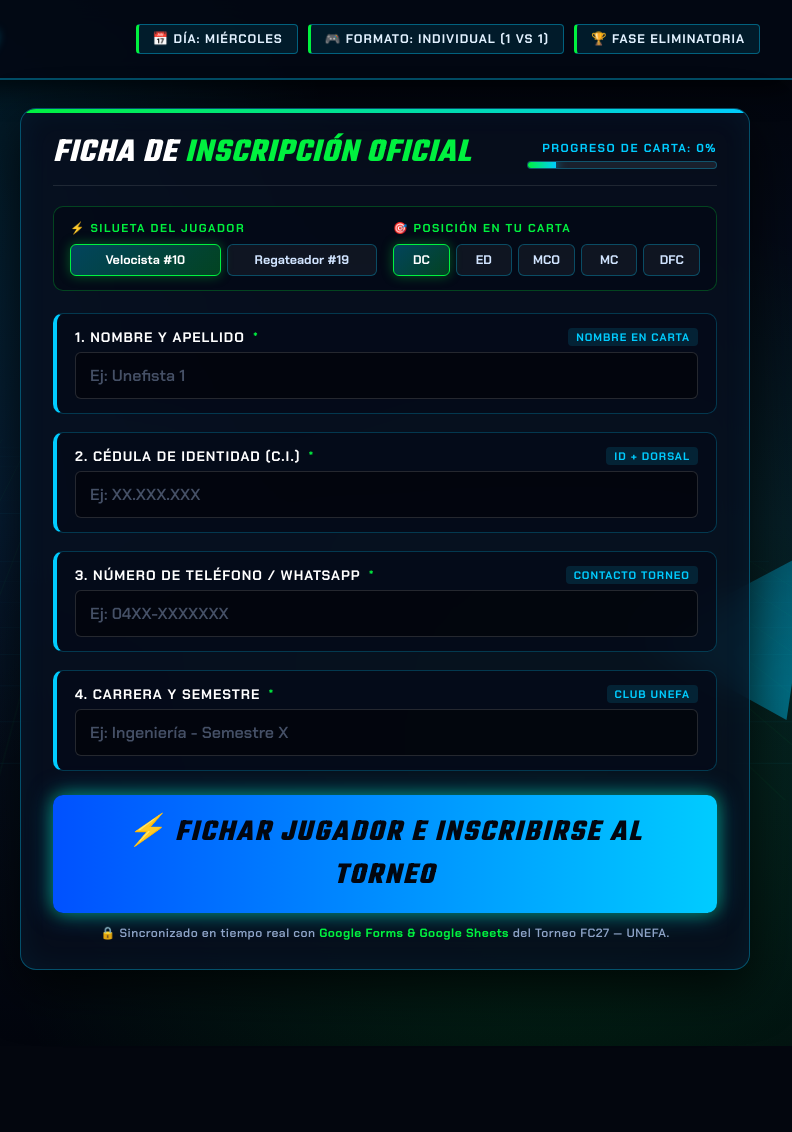
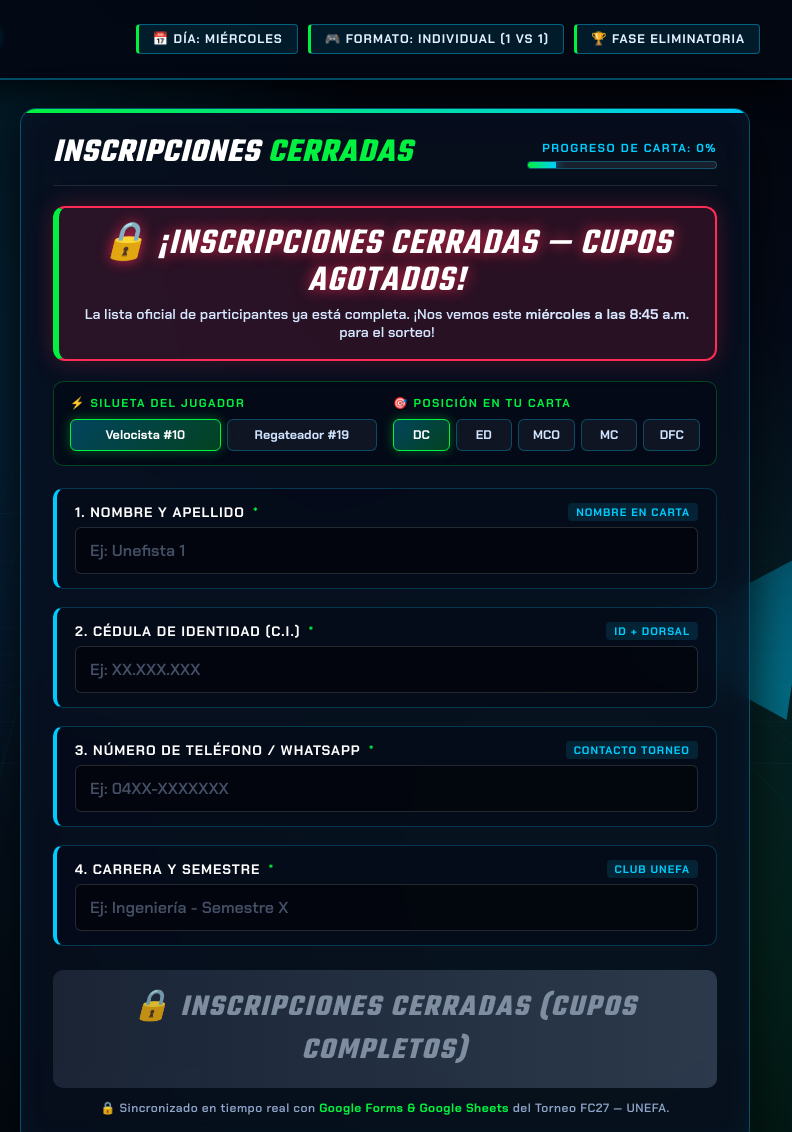
Before and after one commit to leonardhf1411-jpg/torneo-fc27-unefa, a plain HTML site: page index.html in a window 1280 px wide. Shown: the top 1132 px of the page, 488-1280 px from the left. Before the commit the page ends 1046 px from the top, so only its background shows below. Drawn offline with nearby package versions, Linux system fonts and the light colour scheme.

Commit message:
Close tournament registrations (Inscripciones Cerradas)

```diff
--- a/index.html
+++ b/index.html
@@ -906,7 +906,7 @@
     <!-- RIGHT: Player Registration Form -->
     <section class="creator-panel">
       <div class="panel-header">
-        <h2>FICHA DE <span>INSCRIPCIÓN OFICIAL</span></h2>
+        <h2>INSCRIPCIONES <span>CERRADAS</span></h2>
         <div class="progress-box">
           <div class="progress-text" id="progressLabel">PROGRESO DE CARTA: 0%</div>
           <div class="progress-track">
@@ -915,6 +915,10 @@
         </div>
       </div>
 
+            <div style="margin-bottom:20px;padding:18px 20px;background:rgba(255,45,85,0.14);border:2px solid #ff2d55;border-left:6px solid #00f13f;border-radius:12px;text-align:center;box-shadow:0 0 25px rgba(255,45,85,0.25);">
+        <div style="font-family:'Teko',sans-serif;font-size:2.3rem;line-height:1;font-style:italic;color:#ffffff;letter-spacing:1.5px;text-shadow:0 0 14px rgba(255,45,85,0.8);">🔒 ¡INSCRIPCIONES CERRADAS — CUPOS AGOTADOS!</div>
+        <div style="font-size:0.88rem;color:#d6e6ff;margin-top:6px;">La lista oficial de participantes ya está completa. ¡Nos vemos este <strong>miércoles a las 8:45 a.m.</strong> para el sorteo!</div>
+      </div>
       <!-- Visual Card Customizers -->
       <div class="customizer-row">
         <div class="cust-group">
@@ -1016,8 +1020,8 @@
 
         </div>
 
-        <button type="submit" class="submit-btn" id="submitBtn">
-          <span>⚡ FICHAR JUGADOR E INSCRIBIRSE AL TORNEO</span>
+        <button type="submit" class="submit-btn" id="submitBtn" disabled style="background:linear-gradient(90deg,#1e293b,#334155);color:#94a3b8;box-shadow:none;cursor:not-allowed;opacity:0.85;">
+          <span>🔒 INSCRIPCIONES CERRADAS (CUPOS COMPLETOS)</span>
         </button>
 
         <p class="sync-note">
@@ -1144,7 +1148,7 @@
       card.style.transform = 'rotateX(0deg) rotateY(0deg) scale(1)';
     });
 
-    function handleFormSubmit(e) {
+    function handleFormSubmit(e) { e.preventDefault(); return false;
       e.preventDefault();
       const btn = document.getElementById('submitBtn');
       if (btn.disabled) return;
@@ -1178,7 +1182,7 @@
 
         document.getElementById('walkoutModal').classList.add('active');
         btn.disabled = false;
-        btn.innerHTML = '<span>⚡ FICHAR JUGADOR E INSCRIBIRSE AL TORNEO</span>';
+        btn.innerHTML = '<span>🔒 INSCRIPCIONES CERRADAS (CUPOS COMPLETOS)</span>';
       }, 900);
     }
 
```
